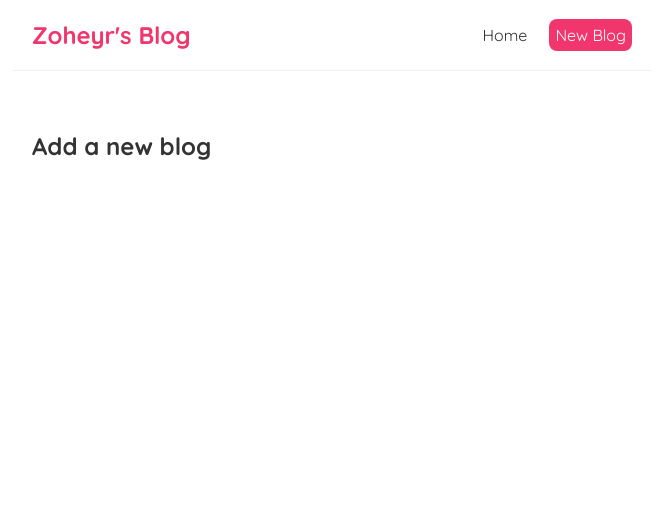
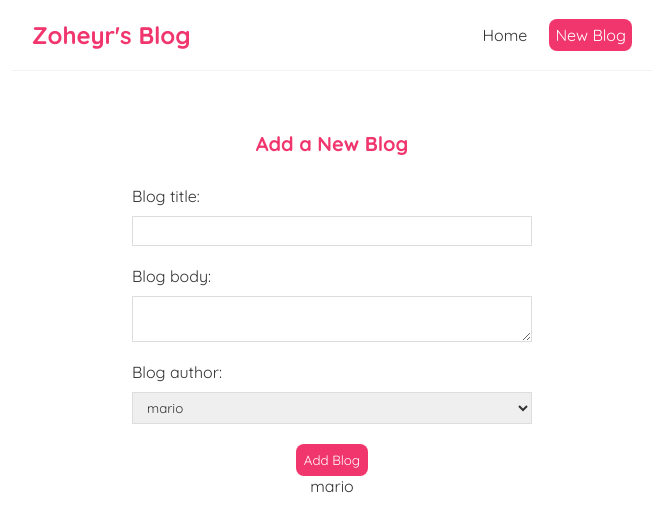
Before and after one commit to zoheyrbouzekri/React-Fundamentals-Blog, a React (Create React App) app: page /create in a window 1280 px wide. Shown: the top 532 px of the page, without its empty margins (308-971 px from the left). Built offline with nearby package versions, Linux system fonts and the light colour scheme.

Commit message:
Formulaire

```diff
--- a/src/Create.js
+++ b/src/Create.js
@@ -1,7 +1,41 @@
+import { useState } from "react";
+
 const Create = () => {
+    const [title, setTitle] = useState('');
+    const [body, setBody] = useState('');
+    const [author, setAuthor] = useState('mario');
+
     return (
         <div className="create">
-            <h2>Add a new blog</h2>
+        <h2>Add a New Blog</h2>
+        <form>
+            <label>Blog title:</label>
+            <input
+                type="text"
+                required
+                value={title}
+                onChange={(e) => setTitle(e.target.value)}
+            />
+            <label>Blog body:</label>
+            <textarea
+                required
+                value={body}
+                onChange={(e) => setBody(e.target.value)}
+            ></textarea>
+            <label>Blog author:</label>
+            <select
+                value={author}
+                onChange={(e) => setAuthor(e.target.value)}
+            >
+                <option value="mario">mario</option>
+                <option value="yoshi">yoshi</option>
+            </select>
+            <button>Add Blog</button>
+        </form>
+        {/* Affichage des états pour vérifier la synchronisation en direct */}
+        <p>{ title }</p>
+        <p>{ body }</p>
+        <p>{ author }</p>
         </div>
     );
 }
--- a/src/index.css
+++ b/src/index.css
@@ -72,3 +72,35 @@
 .blog-details div {
   margin: 20px 0;
 }
+
+/* create component styles */
+.create {
+  max-width: 400px;
+  margin: 0 auto;
+  text-align: center;
+}
+.create label {
+  text-align: left;
+  display: block;
+}
+.create h2 {
+  font-size: 20px;
+  color: #f1356d; /* Teinte rouge/rose */
+  margin-bottom: 30px;
+}
+.create input, .create textarea, .create select {
+  width: 100%;
+  padding: 6px 10px;
+  margin: 10px 0 20px 0;
+  border: 1px solid #ddd;
+  box-sizing: border-box;
+  display: block;
+}
+.create button {
+  background: #f1356d;
+  color: #fff;
+  border: 0;
+  padding: 8px;
+  border-radius: 8px;
+  cursor: pointer;
+}
```
